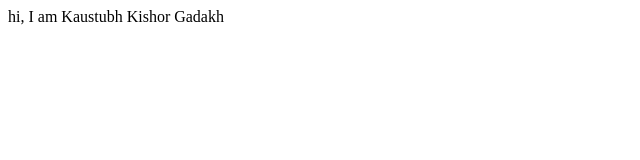
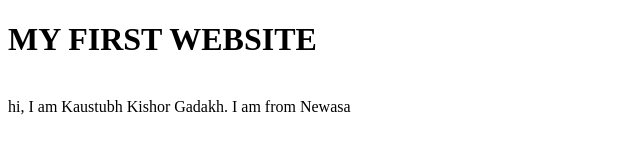
Before and after one commit to kaustubhgadakh/Demo, a plain HTML site: page index.html in a window 1280 px wide. Shown: the whole page, without its empty margins (0-640 px from the left). Drawn offline with Linux system fonts and the light colour scheme.

Commit message:
update text

```diff
--- a/index.html
+++ b/index.html
@@ -7,7 +7,10 @@
     <title>Demo Website</title>
 </head>
 <body>
+    <h1>MY FIRST WEBSITE</h1>
+    <br>
     hi,
-        I am Kaustubh Kishor Gadakh
+        I am Kaustubh Kishor Gadakh. I am from Newasa
+
 </body>
 </html>
```
